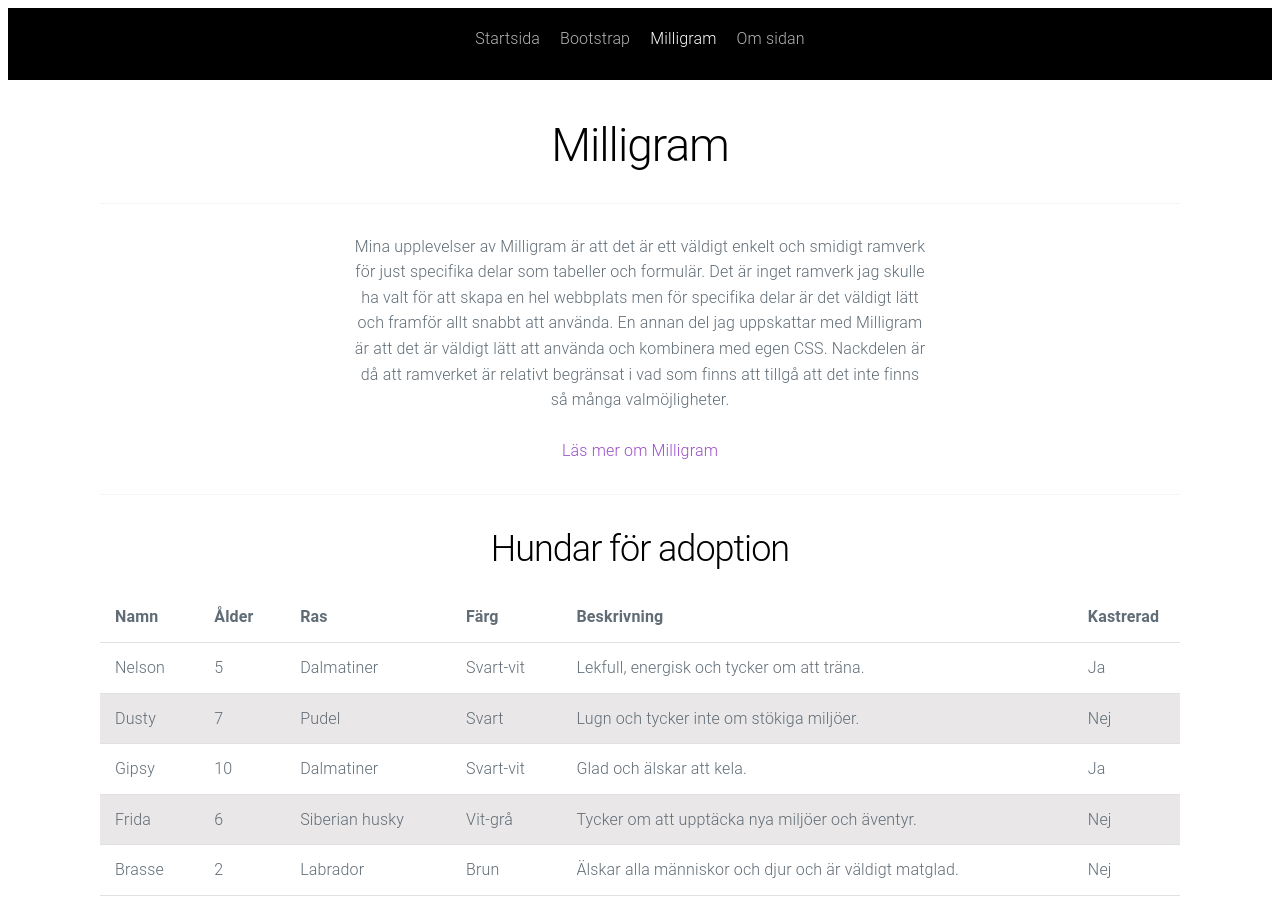
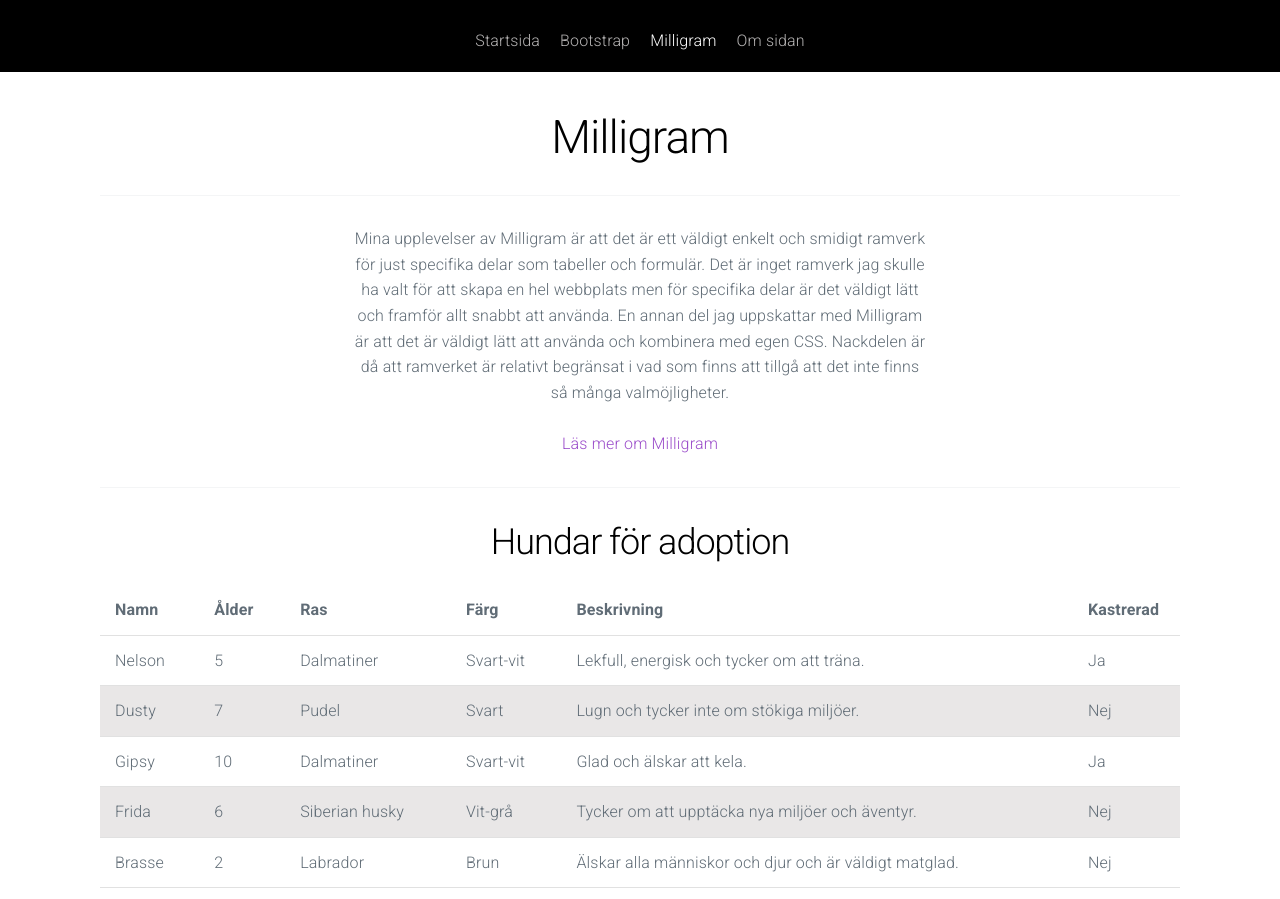
Before and after one commit to AdelaKnap/dt193g_mom1, a website built with Parcel: page src/milligram.html in a window 1280 px wide. Shown: the top 899 px of the page. Built offline with nearby package versions, Linux system fonts and the light colour scheme.

Commit message:
Ändrar lite CSS

```diff
--- a/src/milligram.html
+++ b/src/milligram.html
@@ -5,8 +5,9 @@
     <meta charset="UTF-8">
     <meta name="viewport" content="width=device-width, initial-scale=1.0">
     <title>Milligram</title>
-    <link href="https://cdnjs.cloudflare.com/ajax/libs/milligram/1.4.1/milligram.min.css" rel="stylesheet">
-    <link rel="stylesheet" href="https://cdnjs.cloudflare.com/ajax/libs/font-awesome/6.0.0-beta3/css/all.min.css">
+    <link rel="stylesheet" href="https://fonts.googleapis.com/css?family=Roboto:300,300italic,700,700italic">
+    <link rel="stylesheet" href="https://cdnjs.cloudflare.com/ajax/libs/normalize/8.0.1/normalize.css">
+    <link rel="stylesheet" href="https://cdnjs.cloudflare.com/ajax/libs/milligram/1.4.1/milligram.css">
     <link rel="stylesheet" href="style.css">
     <script defer src="js/main.js"></script>
 </head>
@@ -40,7 +41,8 @@
             specifika delar som tabeller och formulär.
             Det är inget ramverk jag skulle ha valt för att skapa en hel webbplats men för specifika delar är det
             väldigt lätt och framför allt snabbt att använda. En annan del jag uppskattar med Milligram är att det är
-            väldigt lätt att använda och kombinera med egen CSS. Nackdelen är då att ramverket är relativt begränsat i vad
+            väldigt lätt att använda och kombinera med egen CSS. Nackdelen är då att ramverket är relativt begränsat i
+            vad
             som finns att tillgå att det inte finns så många valmöjligheter.<br><br>
             <a href="https://milligram.io/" target="_blank">Läs mer om Milligram</a>
         </p>
--- a/src/style.css
+++ b/src/style.css
@@ -10,7 +10,7 @@
     display: flex;
     justify-content: space-between;
     align-items: center;
-    padding: 1rem;
+    padding-top: 2rem;
     margin-bottom: 3%;
 }
 
```
Also changed, not shown: src/img/ikon2.png (added).
